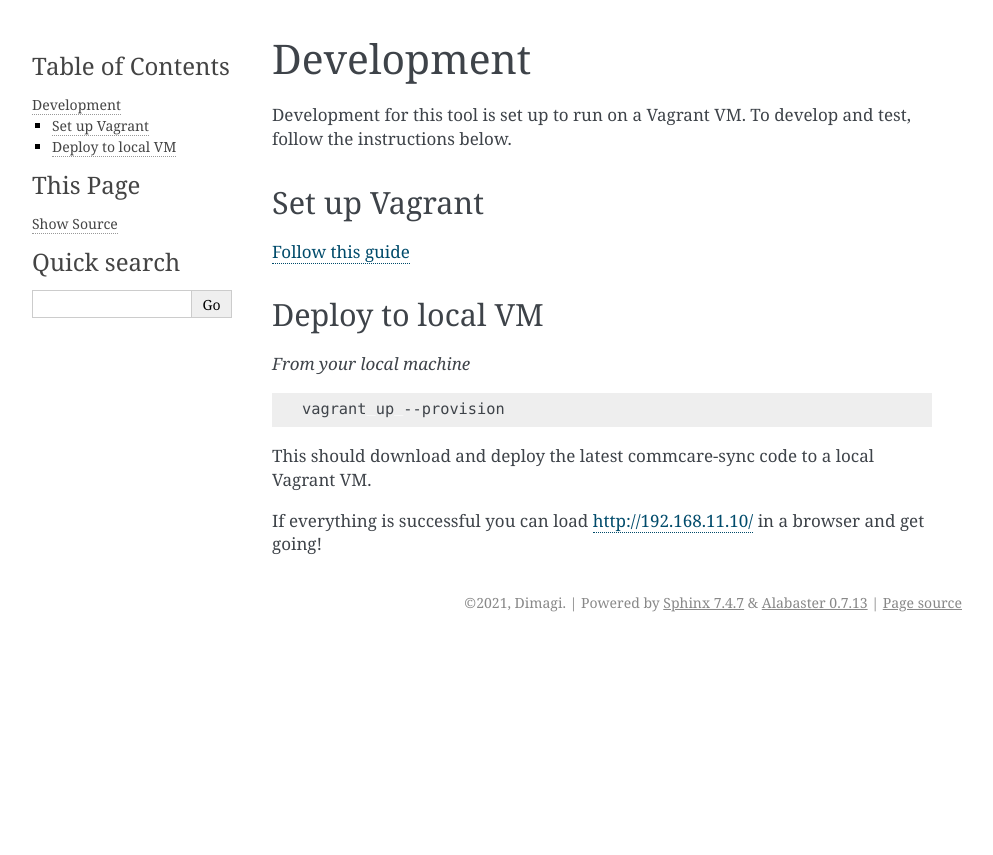
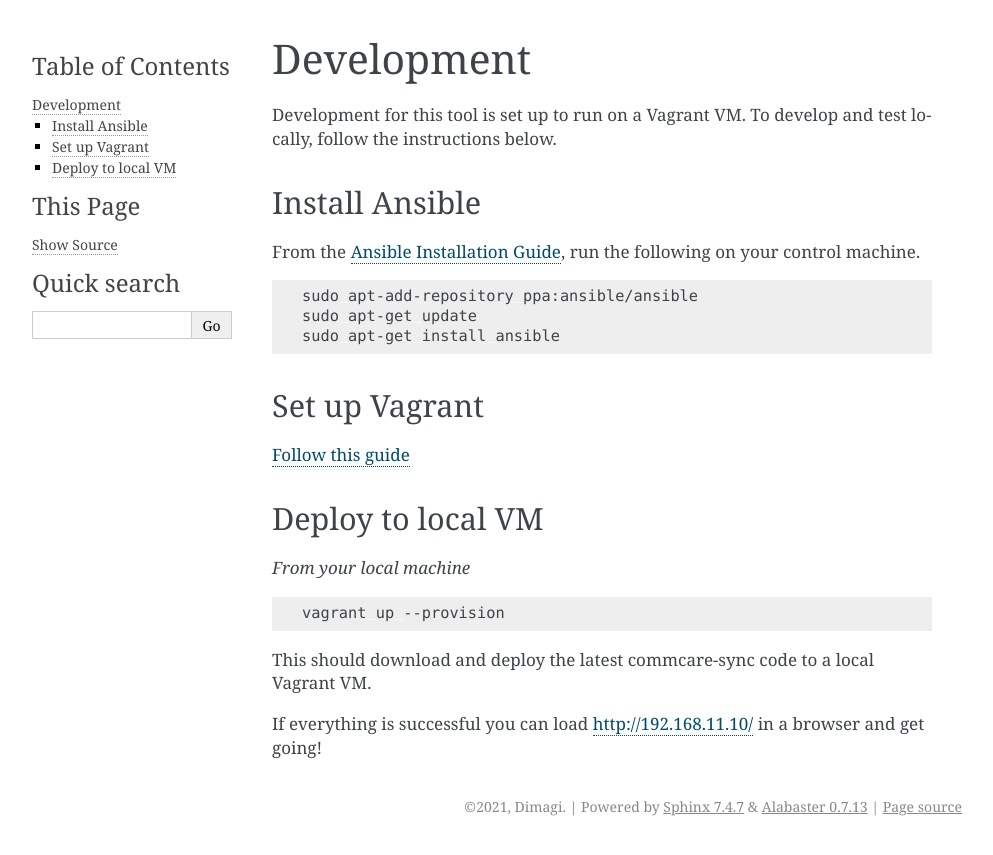
Before and after one commit to dimagi/commcare-sync-ansible, a Sphinx documentation site: the page built from docs/development.md, in a window 1280 px wide. Shown: the top 855 px of the page, without its empty margins (148-1141 px from the left). Built offline with Sphinx 7.4.7, drawn with Linux system fonts in a browser that asks for light colours.

Commit message:
Append to development doc

````diff
--- a/docs/development.md
+++ b/docs/development.md
@@ -2,13 +2,24 @@ Development
 ===========
 
 Development for this tool is set up to run on a Vagrant VM.
-To develop and test, follow the instructions below.
+To develop and test locally, follow the instructions below.
 
-### Set up Vagrant
+## Install Ansible
+
+From the [Ansible Installation Guide](https://docs.ansible.com/ansible/latest/installation_guide/intro_installation.html#installing-ansible-on-ubuntu),
+run the following on your control machine.
+
+```bash
+sudo apt-add-repository ppa:ansible/ansible
+sudo apt-get update
+sudo apt-get install ansible
+```
+
+## Set up Vagrant
 
 [Follow this guide](https://www.vagrantup.com/docs/installation/)
 
-### Deploy to local VM
+## Deploy to local VM
 
 *From your local machine*
 
````
Also changed, not shown: docs/getting-started.md (+1 -1 lines).
